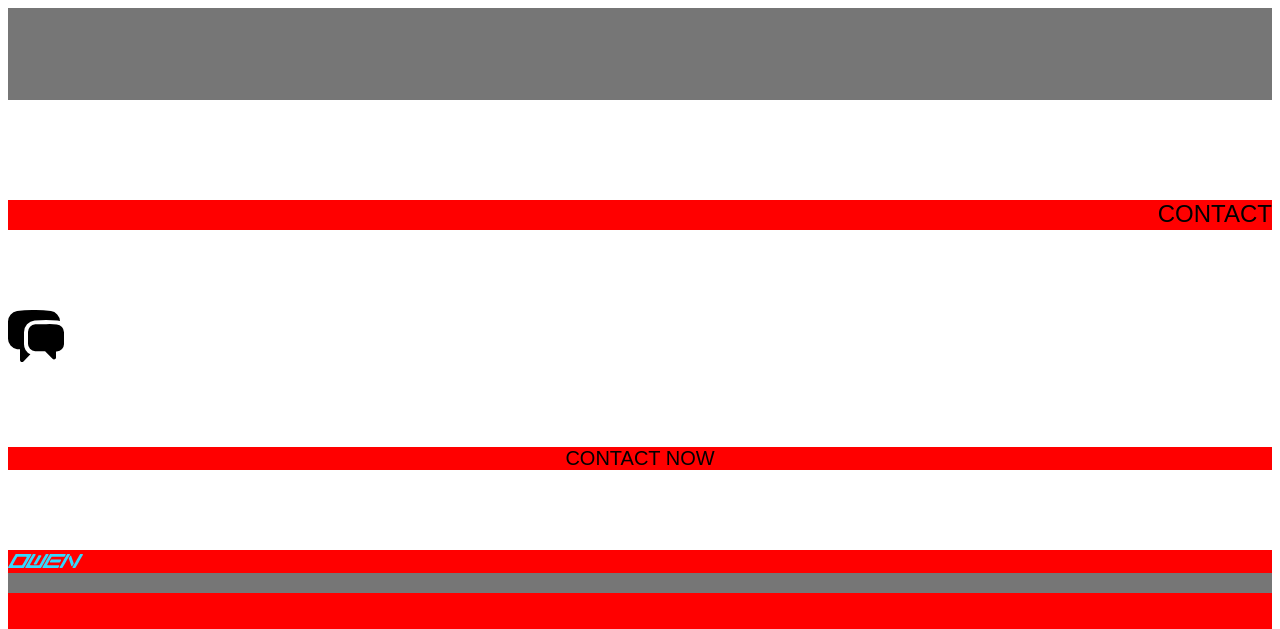
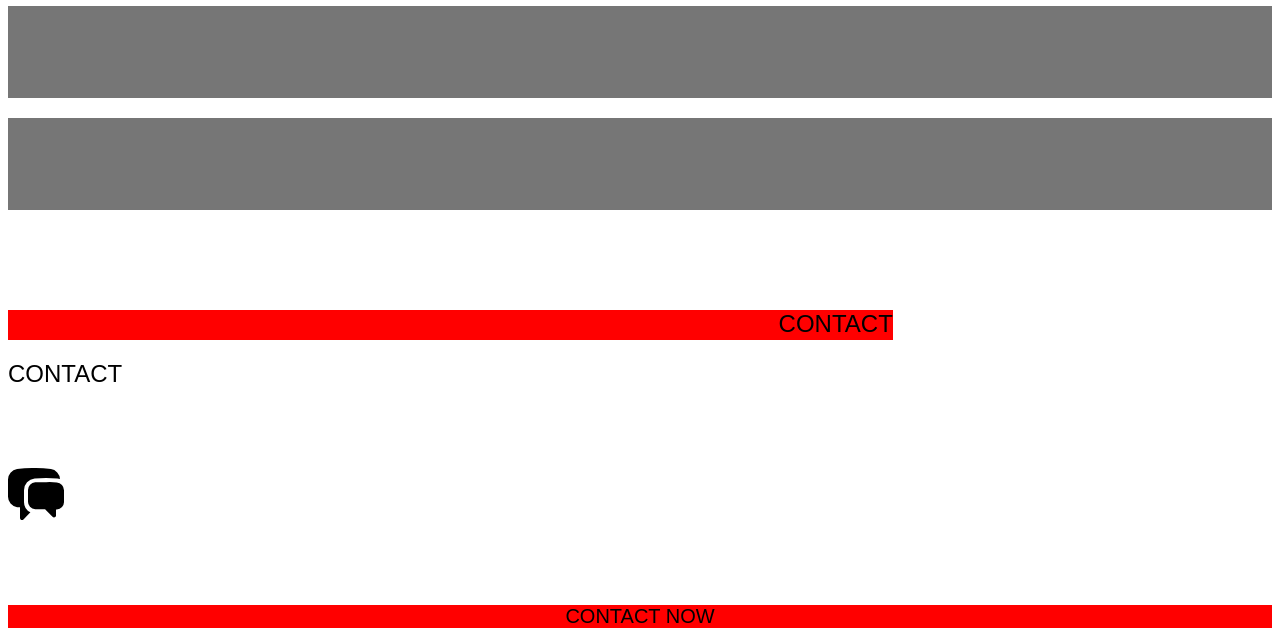
Before and after one commit to Owen-0724/Zhang_Bozhi_Portfolio, a PHP site: page / in a window 1280 px wide. Shown: the part 4383-5012 px from the top of the page. Run offline with PHP 8.4, Linux system fonts and the light colour scheme; some libraries are stand-ins or nearby versions.

Commit message:
video fix

```diff
--- a/css/main.css
+++ b/css/main.css
@@ -124,18 +124,39 @@
     margin-right: auto;
 }
 
+.line_h2{
+    height: 30px;
+    background-color: red;
+}
+
 .line_r{
     margin-left: 30%;
 }
 
-#home_projects{
-    height: 30px;
+.line_l{
+    margin-right: 30%;
+
+    text-align: right;
+}
+
+.fill_l{
     background-color: red;
+    height: 100%;
+    width: 37px;
+    grid-row: 2;
+    position: relative;
+    right: 37px;
+}
+
+.player_l{
+    grid-row: 2;
+    z-index: 2;
 }
 
 #video_1{
-    height: 190px;
-    background-color: red;
+
+    background-color: #767676;
+
 }
 
 .img{
--- a/index.html
+++ b/index.html
@@ -66,14 +66,16 @@
 
 	<div class="spacing_60 col-span-full"></div>
 
-	<h2 class="line_r" id="home_projects">PROJECTS</h2>
+	<h2 class="line_h2 line_r">PROJECTS</h2>
 
 	<section class="grid-con" >
 		<h2 class="hidden">PROJECTS</h2>
 
 		<div class="spacing_60 col-span-full"></div>
 
-		<div class="col-start-1 col-end-4 l-col-start-1 l-col-end-7">
+		<div class="col-start-1 fill_l"></div>
+
+		<div class="player_l col-start-1 col-end-5 l-col-start-1 l-col-end-7">
 			<video class="player" id="video_1" poster="images/placeholder.jpg">
 				<source src="video/video.mp4" type="video/mp4">
 				<source src="video/video.webm" type="video/webm">
@@ -128,8 +130,10 @@
 
 	<div class="spacing_60 col-span-full"></div>
 
+	<h2 class="line_h2 line_l">CONTACT</h2>
+
 	<section class="grid-con">
-		<h2 class="col-start-1 col-end-4 l-col-start-1 l-col-end-8" id="home_contact">CONTACT</h2>
+		<h2 class="hidden">CONTACT</h2>
 
 		<div class="spacing_60 col-span-full"></div>
 
```
